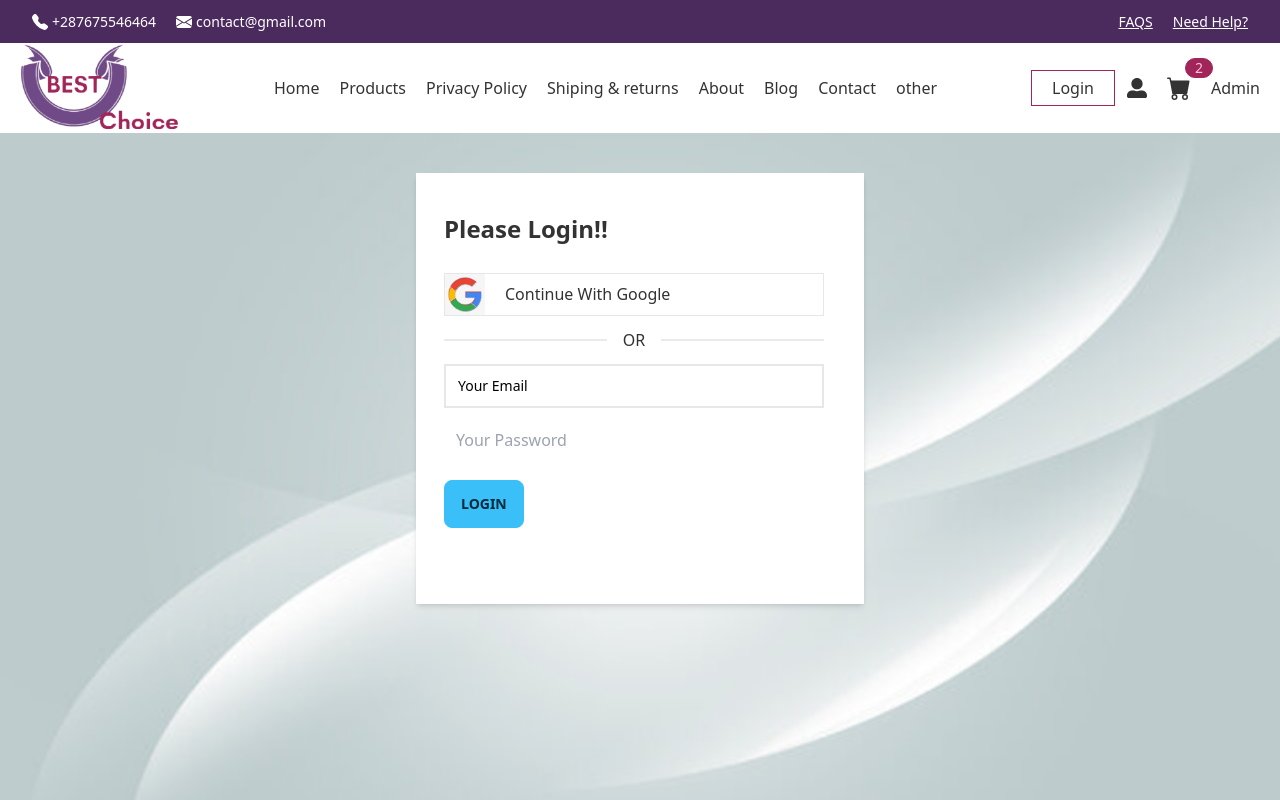
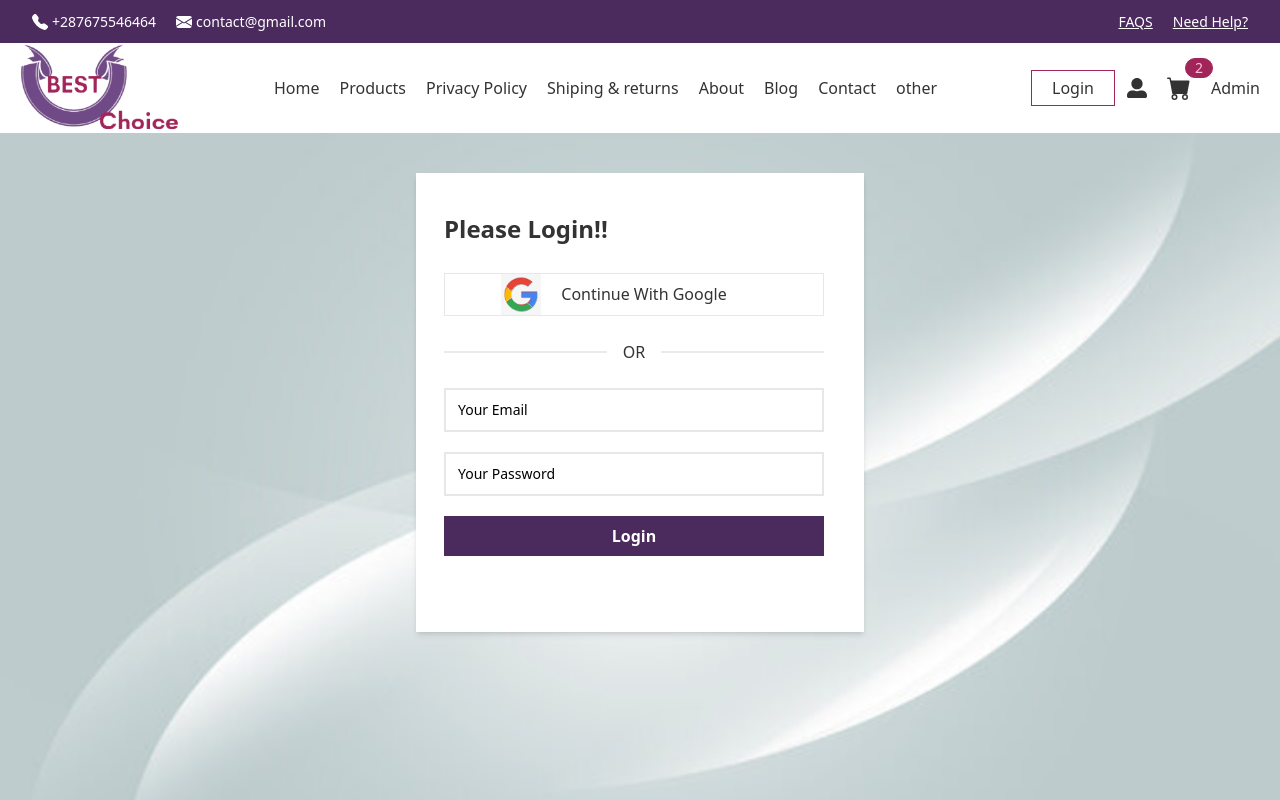
Before and after one commit to anishazahan/Best-Choice, a React (Create React App) app: page /login in a window 1280 px wide. Shown: the top 800 px of the page. Built offline with nearby package versions, Linux system fonts and the light colour scheme; no server answers.

Commit message:
login page design

```diff
--- a/src/Authentication/Login/Login.js
+++ b/src/Authentication/Login/Login.js
@@ -27,17 +27,17 @@ const Login = () => {
         <div className="login-background relative flex justify-center">
                 <div className="login-box bg-white absolute shadow-md pt-10 mt-10 pl-7 pr-10 pb-14 w-[35%]">
                     <h2 className='text-2xl font-semibold mb-7'>Please Login!!</h2>
-                    <div onClick={() => signInWithGoogle()} className="border flex">
+                    <div onClick={() => signInWithGoogle()} className="border flex justify-center">
                     <img className='w-10' src={googleIcon} alt="" />
                     <button className='py-2 pr-10 pl-5 font-medium'> Continue With Google</button>
                     </div>
-                    <div className="divider">OR</div>
+                    <div className="divider my-7">OR</div>
 
                     <form className='w-full' onSubmit={handleSubmit(onSubmit)}>
 
      <input
        type="email"
-       className=" pl-3 py-[10px] placeholder-black form-control w-full bg-transparent border border-2 outline-none text-sm text-black font-medium mb-2 focus:border-secondary"
+       className=" pl-3 py-[10px] placeholder-black form-control w-full bg-transparent border border-2 outline-none text-sm text-black font-medium mb-5 focus:border-secondary"
        placeholder="Your Email"
        {...register("email", {
          required: {
@@ -67,7 +67,7 @@ const Login = () => {
 
      <input
        type="password"
-       className="form form-control py-2 pl-3 mt-3 "
+       className="pl-3 py-[10px] placeholder-black form-control w-full bg-transparent border border-2 outline-none text-sm text-black font-medium mb-2 focus:border-secondary "
        placeholder="Your Password"
        {...register("password", {
          required: {
@@ -83,19 +83,19 @@ const Login = () => {
 
      <div className=" mb-2 ">
        {errors.password?.type === "required" && (
-         <p className="font-medium text-danger mb-3 ">
+         <p className="text-xs text-red-600 mb-2 ">
            {errors.password.message}
          </p>
        )}
        {errors.password?.type === "minLength" && (
-         <p className="font-medium text-danger">
+         <p className="text-xs text-red-600">
            {errors.password.message}
          </p>
        )}
      </div>
 
 
-  <input type="submit" value="Login" className="btn btn-info fw-bold px-4 py-2 mt-3 mb-5" />
+  <input type="submit" value="Login" className="w-full bg-primary text-white hover:opacity-70 cursor-pointer font-semibold px-4 py-2 mt-3 mb-5" />
  </form>
         </div>
         </div>
```
